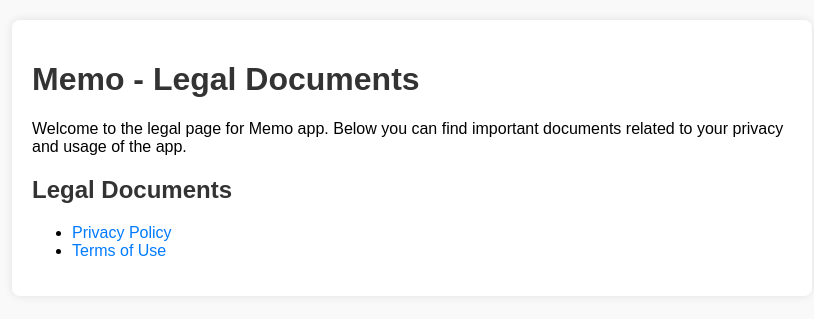
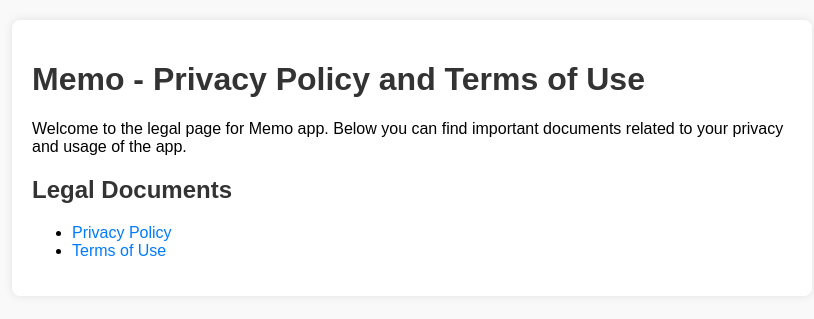
Before and after one commit to SafarAli-SS/memo-docs, a plain HTML site: page index.html in a window 1280 px wide. Shown: the whole page, without its empty margins (228-1042 px from the left). Drawn offline with Linux system fonts and the light colour scheme.

Commit message:
Update index.html

```diff
--- a/index.html
+++ b/index.html
@@ -34,7 +34,7 @@
 <body>
 
 <div class="container">
-    <h1>Memo - Legal Documents</h1>
+    <h1>Memo - Privacy Policy and Terms of Use</h1>
     <p>Welcome to the legal page for Memo app. Below you can find important documents related to your privacy and usage of the app.</p>
 
     <h2>Legal Documents</h2>
```
